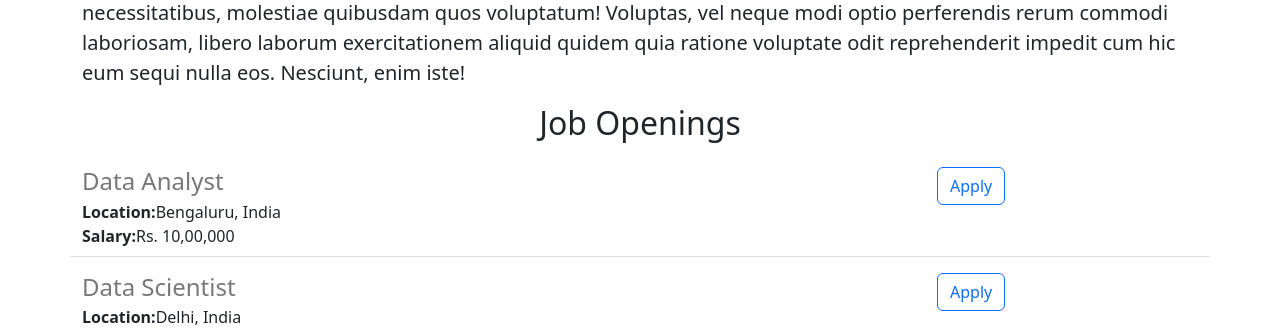
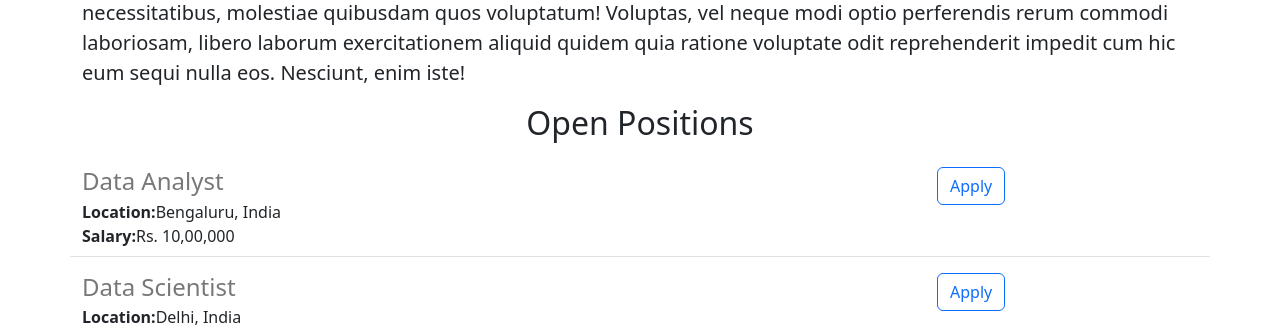
Before and after one commit to sky4704/sky-career-website, a Flask app: page / in a window 1280 px wide. Shown: the part 588-917 px from the top of the page. Run offline with Flask 3, Linux system fonts and the light colour scheme.

Commit message:
Another change

```diff
--- a/templates/home.html
+++ b/templates/home.html
@@ -21,7 +21,7 @@
     <img class= "img-fluid" id="banner" src="https://c64d7c4a-eddd-43f5-9341-4b2e05f06f8c-00-1nlqcy5znbui4.pike.replit.dev/static/banner.jpg" alt="img">
     <h2 class="text-center mt-2 mb-4">About</h2>
     <p class="lead">Lorem ipsum dolor sit, amet consectetur adipisicing elit. Exercitationem repellat quam porro reiciendis pariatur ipsum iste tempore hic fugit facilis labore illum odio minus consequuntur quas quisquam beatae, vero laboriosam optio quasi necessitatibus, molestiae quibusdam quos voluptatum! Voluptas, vel neque modi optio perferendis rerum commodi laboriosam, libero laborum exercitationem aliquid quidem quia ratione voluptate odit reprehenderit impedit cum hic eum sequi nulla eos. Nesciunt, enim iste!</p>
-    <h2 class="text-center mt-2 mb-4">Job Openings</h2>
+    <h2 class="text-center mt-2 mb-4">Open Positions</h2>
     <p class="lead">
       {% for job in jobs %}
         {% include 'jobitem.html' %}
```
